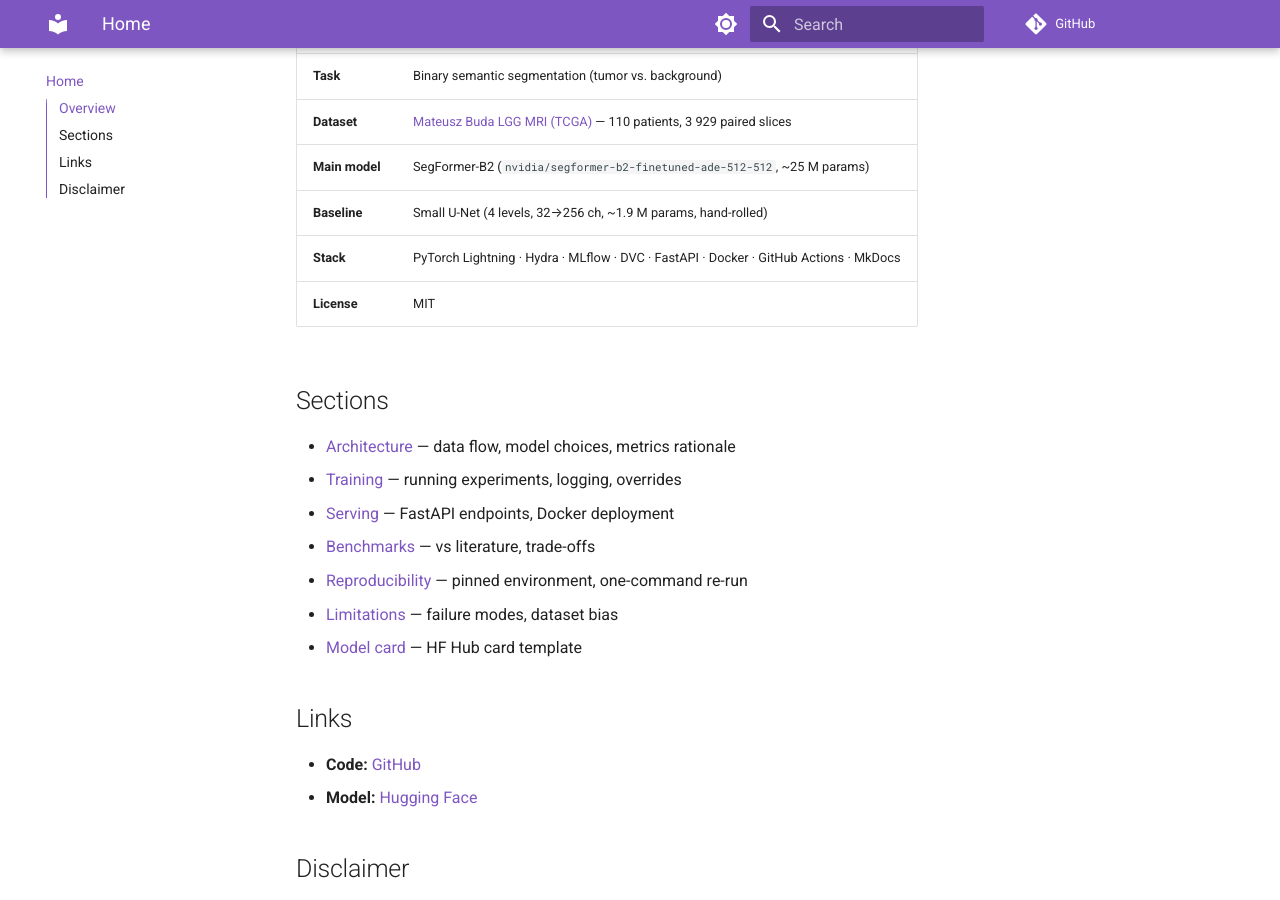
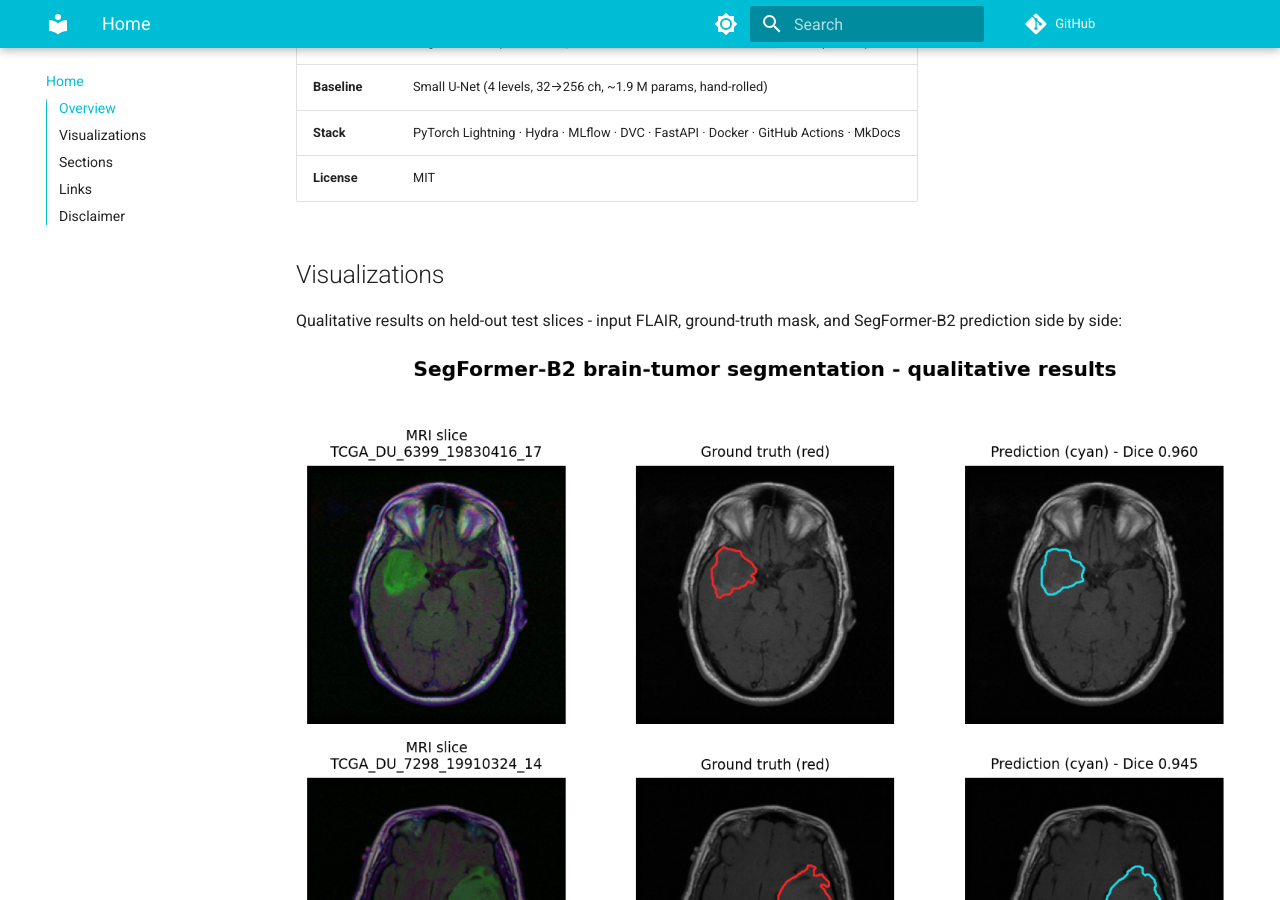
Before and after one commit to kiselyovd/brain-mri-segmentation, an MkDocs documentation site: the page built from docs/index.md, in a window 1280 px wide and 900 px high, scrolled down 1255 px. Built offline with MkDocs 1.6.1 and Material for MkDocs 9.7.7, drawn with Linux system fonts in a browser that asks for light colours; comment, search, counter and statistics services are not loaded; some of the changed text lies outside the part shown.

Commit message:
docs: sync README + MkDocs with HF card visuals, cyan theme

```diff
--- a/docs/index.md
+++ b/docs/index.md
@@ -1,6 +1,6 @@
 # brain-mri-segmentation
 
-![brain-mri-segmentation · SegFormer-B2 tumor mask overlay](images/hero.png)
+<p align="center"><img src="images/banner.jpg" width="100%" alt="brain-mri-segmentation - SegFormer-B2 brain tumor MRI segmentation"></p>
 
 Production-grade binary semantic segmentation of brain tumors from MRI scans — pixel-level mask prediction for low-grade glioma (LGG) regions.
 
@@ -16,6 +16,16 @@
 | **Baseline** | Small U-Net (4 levels, 32→256 ch, ~1.9 M params, hand-rolled) |
 | **Stack** | PyTorch Lightning · Hydra · MLflow · DVC · FastAPI · Docker · GitHub Actions · MkDocs |
 | **License** | MIT |
+
+## Visualizations
+
+Qualitative results on held-out test slices - input FLAIR, ground-truth mask, and SegFormer-B2 prediction side by side:
+
+<p align="center"><img src="images/segmentation_examples.png" width="100%" alt="Qualitative segmentation panel - input MRI, ground truth, and SegFormer-B2 prediction"></p>
+
+Test-set metric comparison between the SegFormer-B2 main model and the U-Net baseline (Dice, IoU, pixel accuracy):
+
+<p align="center"><img src="images/metrics_bar.png" width="80%" alt="Bar chart comparing SegFormer-B2 and U-Net baseline on Dice, IoU, and pixel accuracy"></p>
 
 ## Sections
 
--- a/mkdocs.yml
+++ b/mkdocs.yml
@@ -6,15 +6,15 @@
   palette:
     - media: "(prefers-color-scheme: light)"
       scheme: default
-      primary: deep purple
-      accent: purple
+      primary: cyan
+      accent: cyan
       toggle:
         icon: material/brightness-7
         name: Switch to dark mode
     - media: "(prefers-color-scheme: dark)"
       scheme: slate
-      primary: deep purple
-      accent: purple
+      primary: cyan
+      accent: cyan
       toggle:
         icon: material/brightness-4
         name: Switch to light mode
```
Also changed, not shown: README.md (+14 -2 lines), docs/images/banner.jpg (added), docs/images/metrics_bar.png (added), docs/images/segmentation_examples.png (added).
